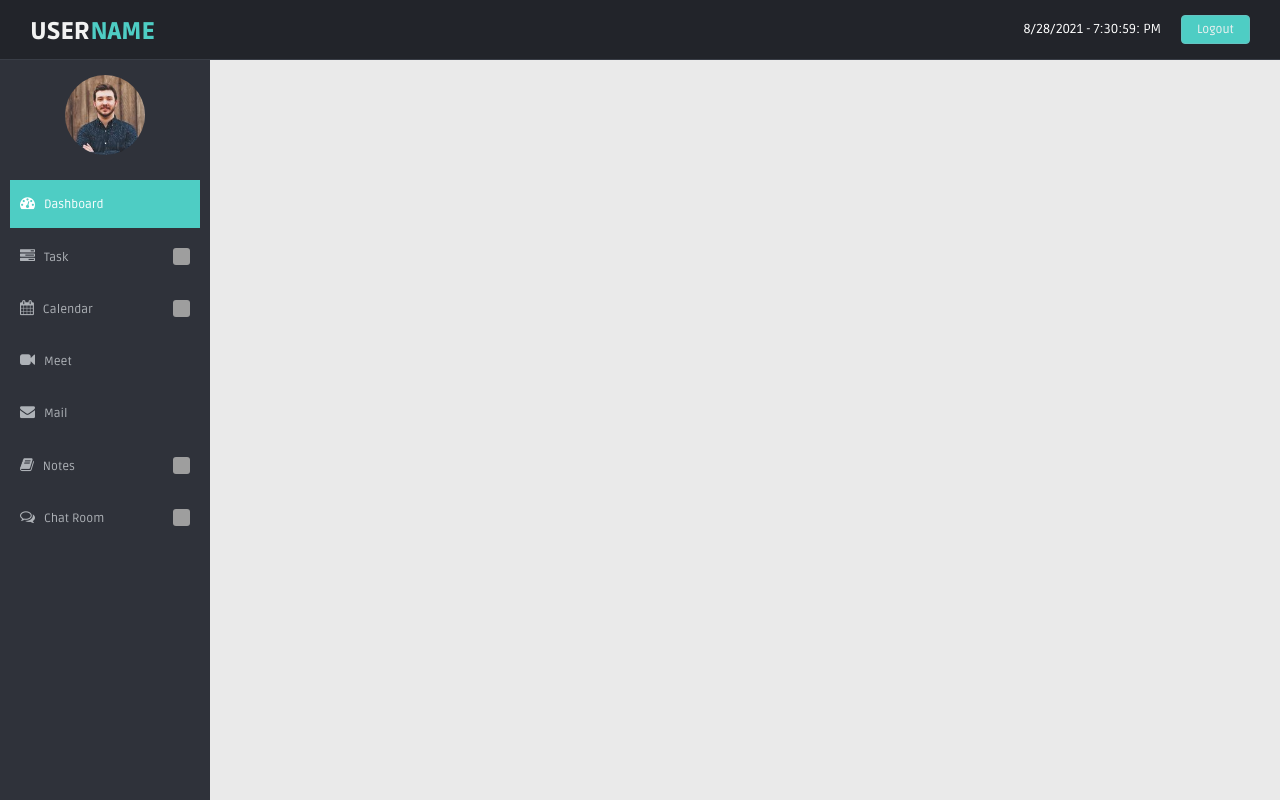
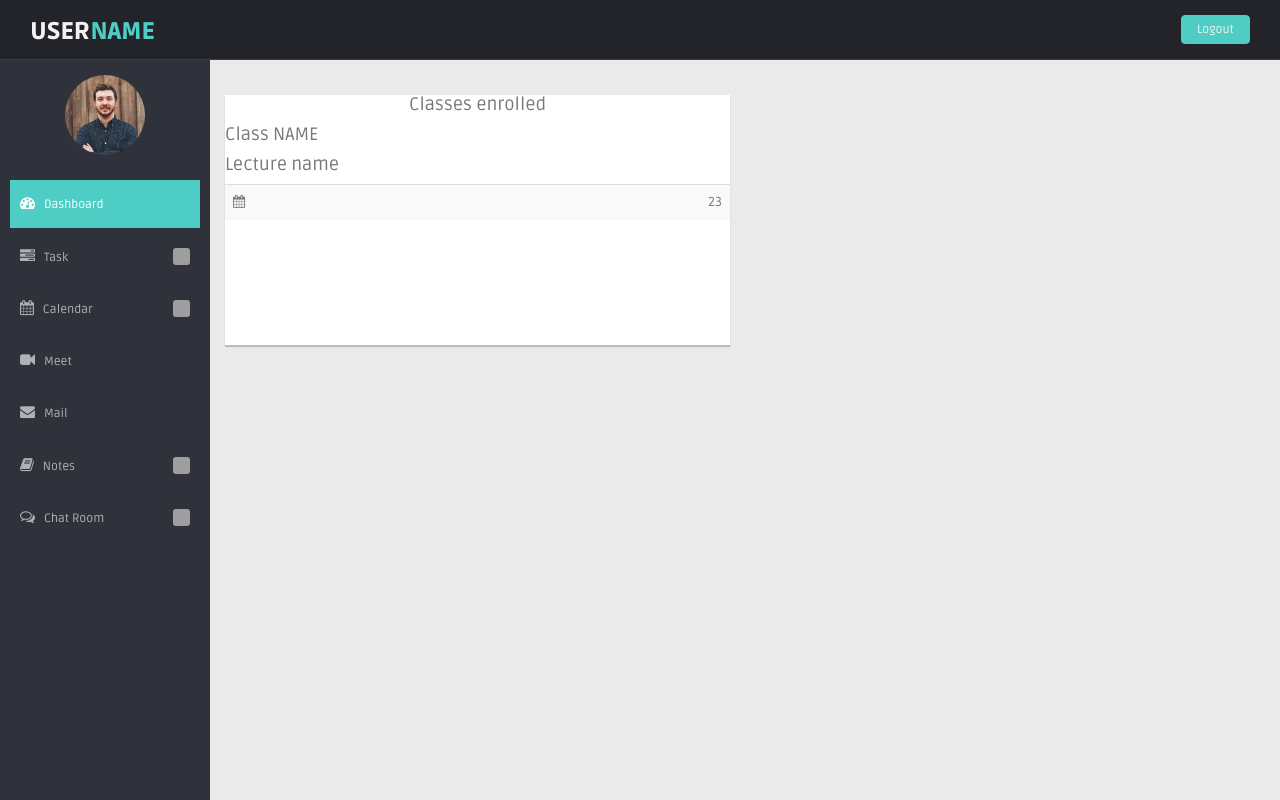
Before and after one commit to 6Ro0T/Flipr-Hackathon, a PHP site: page /dashboard.php in a window 1280 px wide. Run offline with PHP 8.4, Linux system fonts and the light colour scheme; some libraries are stand-ins or nearby versions; grey boxes are pictures that could not be loaded.

Commit message:
Update dashboard.php

```diff
--- a/dashboard.php
+++ b/dashboard.php
@@ -114,8 +114,33 @@
       </div>
     </aside>
 
+    <section id="main-content">
+      <section class="wrapper">
+        <div class="row mt">
+          <div class="col-lg-6 col-md-6 col-sm-6">
+
+            <div class="card">
+              <div class="text-center"><h4><i class="tx-medium"></i>Classes enrolled</h4></div>
+              <h4><i class="text-center"></i>Class NAME</h4>
+              <h4><i class="text-center"></i>Lecture name</h4>
+              <div class="table-responsive">
+              <table class="table table-striped table-vcenter mb-0">
+               <tbody>
+              <tr>
+               <td class="w20"><i class="fa fa-calendar text-blue"></i></td>
+
+              <td class="text-right">23</td>
+              </tr>
+              </table>
+              </div>
+
+            </div>
+        </div>
+        <!--/ row -->
+      </section>
+
     </section>
-    <!--main content end-->
+
   </section>
   <!-- js placed at the end of the document so the pages load faster -->
   <script src="lib/jquery/jquery.min.js"></script>
@@ -132,22 +157,9 @@
   <!--script for this page-->
   <script src="lib/sparkline-chart.js"></script>
   <script src="lib/zabuto_calendar.js"></script>
+<<<<<<< Updated upstream
   <script type="text/javascript">
-    function display() {
-    var x = new Date()
-    var ampm = x.getHours( ) >= 12 ? ' PM' : ' AM';
-    hours = x.getHours( ) % 12;
-    hours = hours ? hours : 12;
-    var x1=x.getMonth() + 1+ "/" + x.getDate() + "/" + x.getFullYear();
-    x1 = x1 + " - " +  hours + ":" +  x.getMinutes() + ":" +  x.getSeconds() + ":" + ampm;
-    document.getElementById('date-time').innerHTML = x1;
-    display_time();
-     }
-     function display_time(){
-    var refresh=1000; // Refresh rate in milli seconds
-    mytime=setTimeout('display()',refresh)
-    }
-    display_time();
+
   </script>
 </body>
 
```
